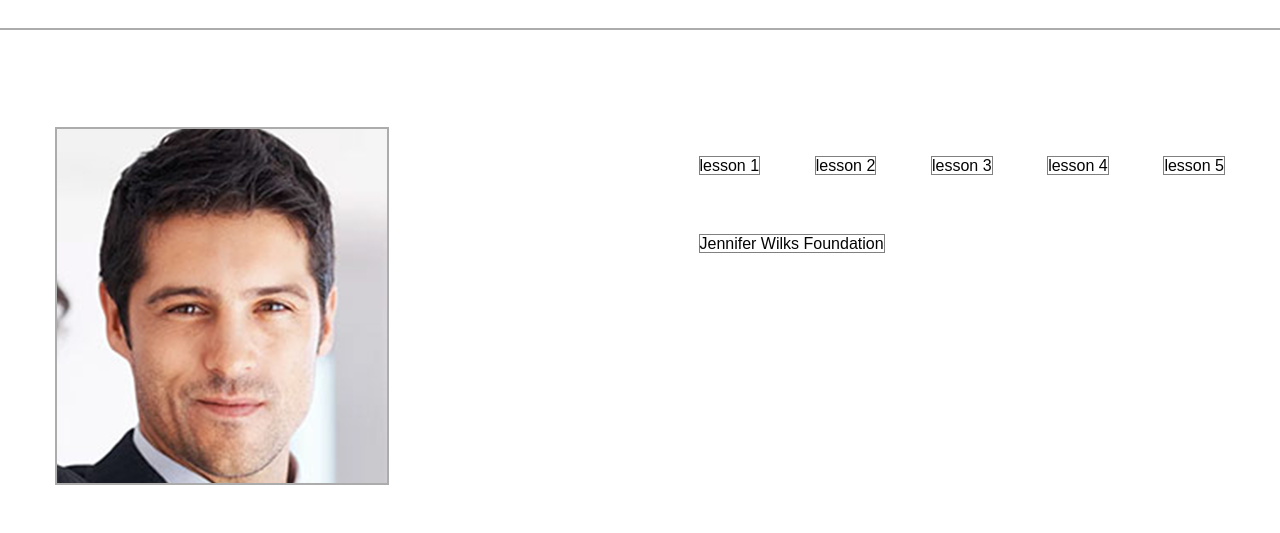
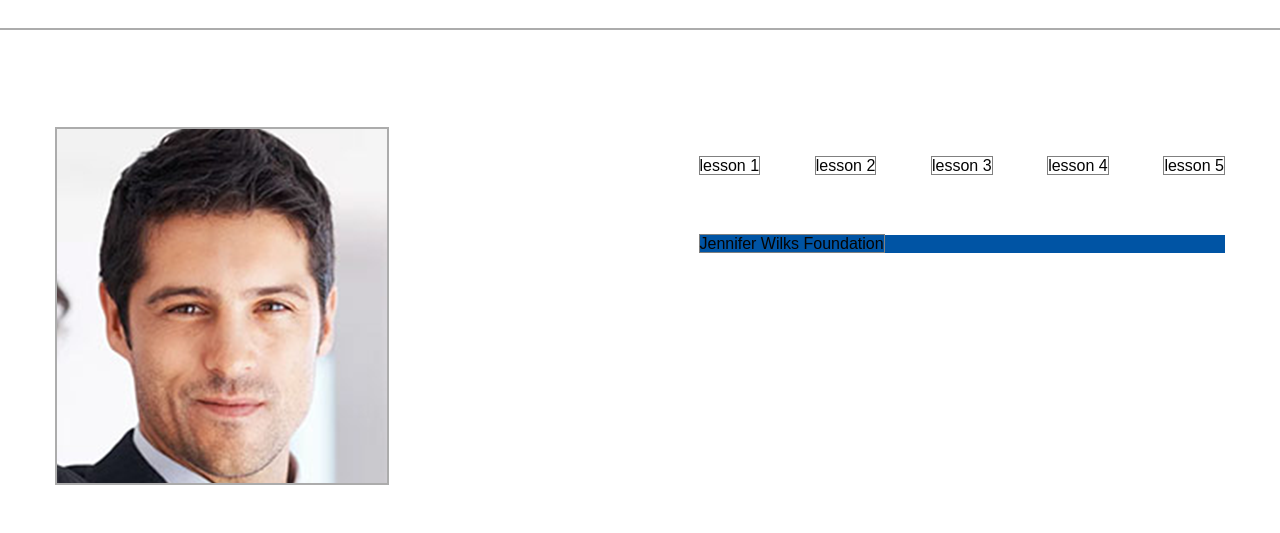
Before and after one commit to boiko-iurii/boiko-iurii.github.io, a plain HTML site: page index.html in a window 1280 px wide. Shown: the part 156-689 px from the top of the page. Drawn offline with Linux system fonts and the light colour scheme.

Commit message:
Update style.css

```diff
--- a/css/style.css
+++ b/css/style.css
@@ -144,7 +144,7 @@ lessons__item_jennifer
 	margin: 30px 0;
 }
 .lessons__item_jennifer {
-	background-color: aquablue;
+	background-color: #0054a4;
 	width: 100%;
 }
 
```
